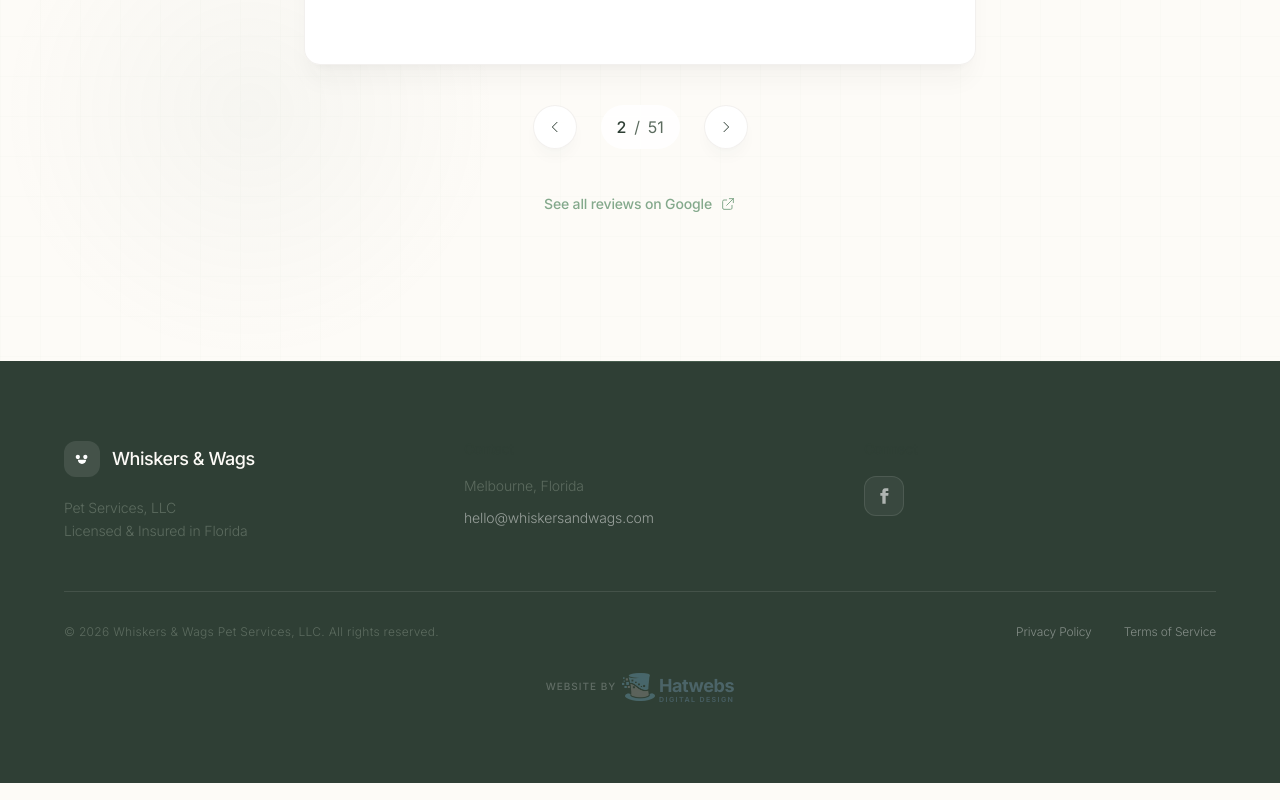
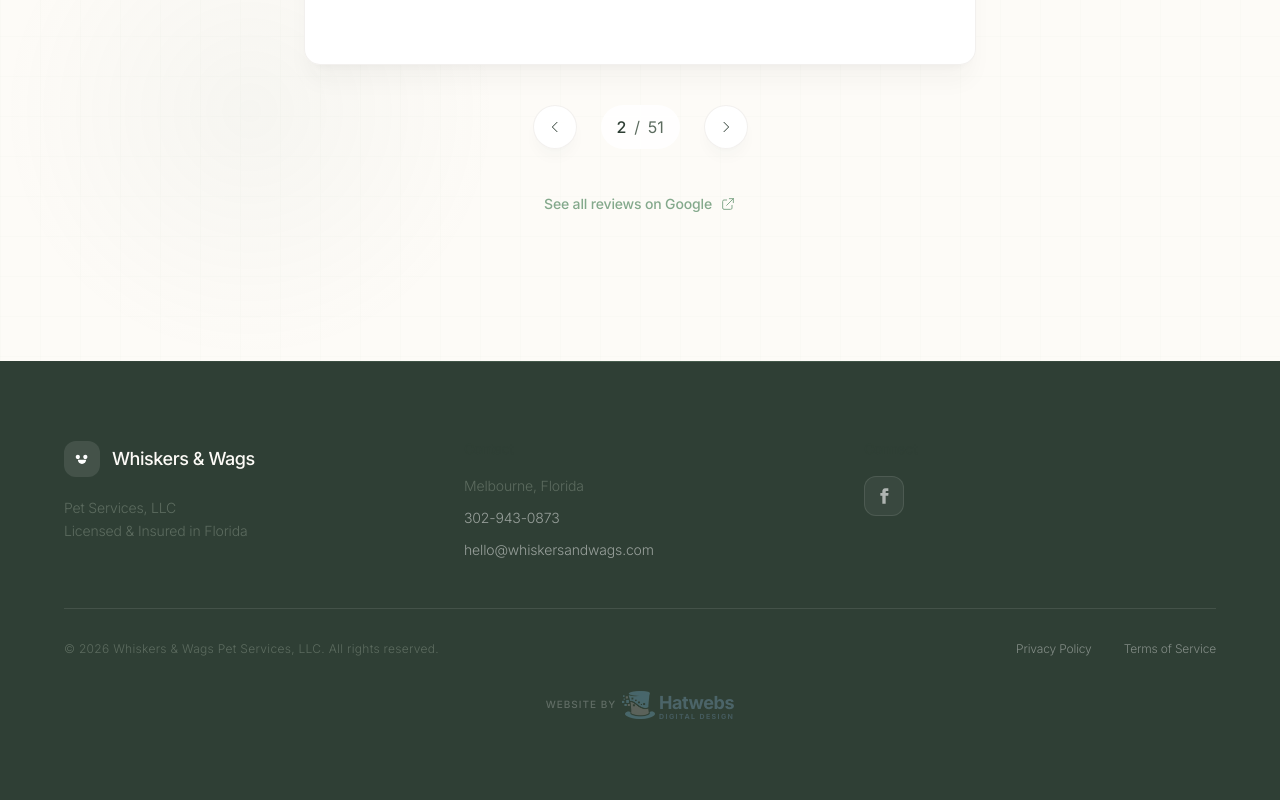
Before and after one commit to marcushatz/pamweb, a React (Vite) app: page / in a window 1280 px wide. Shown: the part 7159-7959 px from the top of the page. Built offline with nearby package versions, Linux system fonts and the light colour scheme.

Commit message:
Add phone number to footer and ensure text visibility

```diff
--- a/src/components/Footer.tsx
+++ b/src/components/Footer.tsx
@@ -30,9 +30,15 @@ const Footer = () => {
 
                     {/* Contact */}
                     <div>
-                        <h4 className="font-medium mb-5 text-white text-sm tracking-wide">Contact</h4>
+                        <h4 className="font-medium mb-5 text-white text-sm tracking-wide opacity-100">Contact</h4>
                         <div className="space-y-3 text-white/50 text-sm">
                             <p>Melbourne, Florida</p>
+                            <a
+                                href="tel:302-943-0873"
+                                className="hover:text-white transition-colors duration-300 block"
+                            >
+                                302-943-0873
+                            </a>
                             <a
                                 href="mailto:hello@whiskersandwags.com"
                                 className="hover:text-white transition-colors duration-300 block"
```
